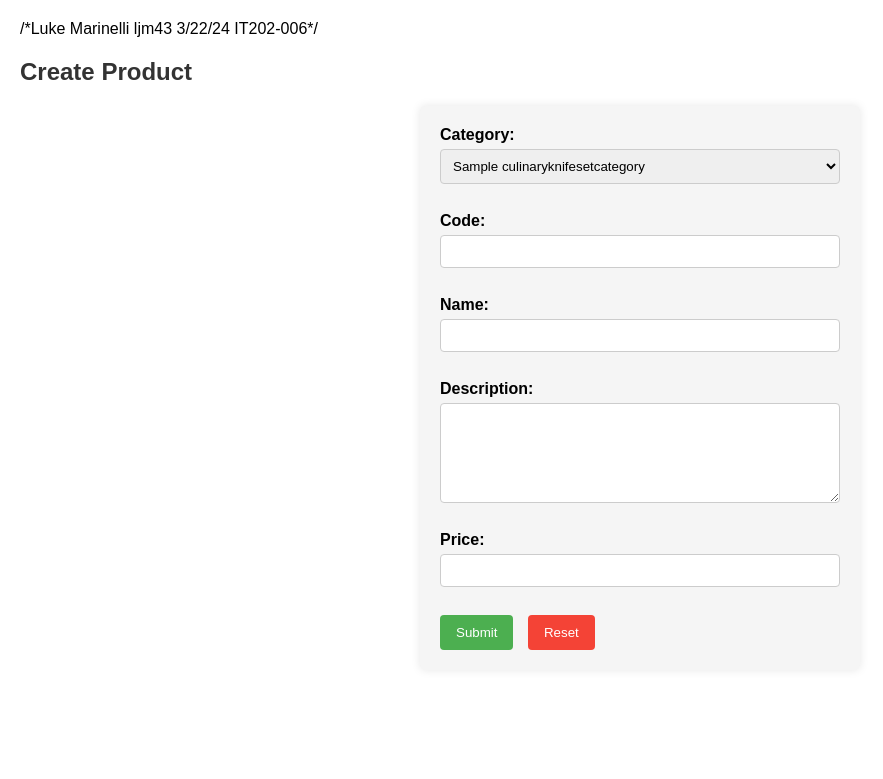
After one commit to ljm43/24SP-IT202, a PHP site: page /Selectionform.php in a window 1280 px wide. The commit adds this page. Shown: the top 779 px of the page, without its empty margins (0-883 px from the left). Run offline with PHP 8.4, Linux system fonts and the light colour scheme; tables that the repository leaves empty or names only in its code hold one stand-in row (values such as "Sample post").

Commit message:
Phase 3 Assignment

```diff
--- /dev/null
+++ b/KitchenEquipmentProject/Selectionform.php
@@ -0,0 +1,171 @@
+/*Luke Marinelli ljm43 3/22/24 IT202-006*/
+<?php
+$servername = "localhost";
+$username = "root";
+$password = "";
+$dbname = "culinary knife set";
+
+$conn = new mysqli($servername, $username, $password, $dbname);
+
+
+if ($conn->connect_error) {
+    die("Connection failed: " . $conn->connect_error);
+}
+
+
+function checkProductCodeExists($conn, $code) {
+    $sql = "SELECT * FROM culinaryknifeset WHERE code = ?";
+    $stmt = $conn->prepare($sql);
+    $stmt->bind_param("s", $code);
+    $stmt->execute();
+    $result = $stmt->get_result();
+    return $result->num_rows > 0;
+}
+
+
+if ($_SERVER["REQUEST_METHOD"] == "POST") {
+    $category = $_POST["category"];
+    $code = $_POST["code"];
+    $name = $_POST["name"];
+    $description = $_POST["description"];
+    $price = $_POST["price"];
+
+
+    $errors = array();
+
+
+    if (checkProductCodeExists($conn, $code)) {
+        $errors[] = "Product code already exists.";
+    }
+
+
+    $maxPrice = 1000;
+    if ($price <= 0 || $price > $maxPrice) {
+        $errors[] = "Price must be a positive value and not exceed $maxPrice.";
+    }
+
+
+    if (empty($errors)) {
+        $sql = "INSERT INTO culinaryknifeset (categoryID, code, name, description, price, dateCreated)
+                VALUES ((SELECT categoryID FROM culinaryknifesetcategories WHERE categoryName = ?), ?, ?, ?, ?, NOW())";
+        $stmt = $conn->prepare($sql);
+        $stmt->bind_param("ssssd", $category, $code, $name, $description, $price);
+        if ($stmt->execute()) {
+            echo "Product added successfully.";
+        } else {
+            echo "Error: " . $stmt->error;
+        }
+        $stmt->close();
+    } else {
+
+        foreach ($errors as $error) {
+            echo $error . "<br>";
+        }
+    }
+}
+
+
+$sql = "SELECT categoryName FROM culinaryknifesetcategories";
+$result = $conn->query($sql);
+
+$conn->close();
+?>
+
+<!DOCTYPE html>
+<html>
+<head>
+    <title>Create Product</title>
+    <style>
+        body {
+            font-family: Arial, sans-serif;
+            margin: 20px;
+        }
+
+        h2 {
+            color: #333;
+        }
+
+        form {
+            max-width: 400px;
+            margin: 0 auto;
+            background-color: #f5f5f5;
+            padding: 20px;
+            border-radius: 5px;
+            box-shadow: 0 0 10px rgba(0, 0, 0, 0.1);
+        }
+
+        label {
+            display: block;
+            margin-bottom: 5px;
+            font-weight: bold;
+        }
+
+        input[type="text"],
+        input[type="number"],
+        select,
+        textarea {
+            width: 100%;
+            padding: 8px;
+            border: 1px solid #ccc;
+            border-radius: 4px;
+            box-sizing: border-box;
+            margin-bottom: 10px;
+        }
+
+        textarea {
+            height: 100px;
+        }
+
+        input[type="submit"],
+        input[type="reset"] {
+            background-color: #4CAF50;
+            color: white;
+            padding: 10px 16px;
+            border: none;
+            border-radius: 4px;
+            cursor: pointer;
+            margin-right: 10px;
+        }
+
+        input[type="reset"] {
+            background-color: #f44336;
+        }
+
+        input[type="submit"]:hover,
+        input[type="reset"]:hover {
+            opacity: 0.8;
+        }
+    </style>
+</head>
+<body>
+    <h2>Create Product</h2>
+    <form method="post" action="<?php echo htmlspecialchars($_SERVER["PHP_SELF"]);?>">
+        <label for="category">Category:</label>
+        <select name="category" id="category">
+            <?php while ($row = $result->fetch_assoc()) : ?>
+                <option value="<?php echo $row['categoryName']; ?>"><?php echo $row['categoryName']; ?></option>
+            <?php endwhile; ?>
+        </select>
+        <br><br>
+
+        <label for="code">Code:</label>
+        <input type="text" name="code" id="code" required>
+        <br><br>
+
+        <label for="name">Name:</label>
+        <input type="text" name="name" id="name" required>
+        <br><br>
+
+        <label for="description">Description:</label>
+        <textarea name="description" id="description" required></textarea>
+        <br><br>
+
+        <label for="price">Price:</label>
+        <input type="number" name="price" id="price" step="0.01" required>
+        <br><br>
+
+        <input type="submit" value="Submit">
+        <input type="reset" value="Reset">
+    </form>
+</body>
+</html>
--- a/KitchenEquipmentProject/products.php
+++ b/KitchenEquipmentProject/products.php
@@ -38,6 +38,7 @@ $conn->close();
                 <li><a href="index.php">Home</a></li>
                 <li><a href="products.php">Products</a></li>
                 <li><a href="shipping.php">Shipping</a></li>
+                <li><a href="Selectionform.php">Add a Product</a></li>
             </ul>
         </nav>
     </header>
```
Also changed, not shown: JavaScript/NoScript.html (added, +1 -0 lines).
